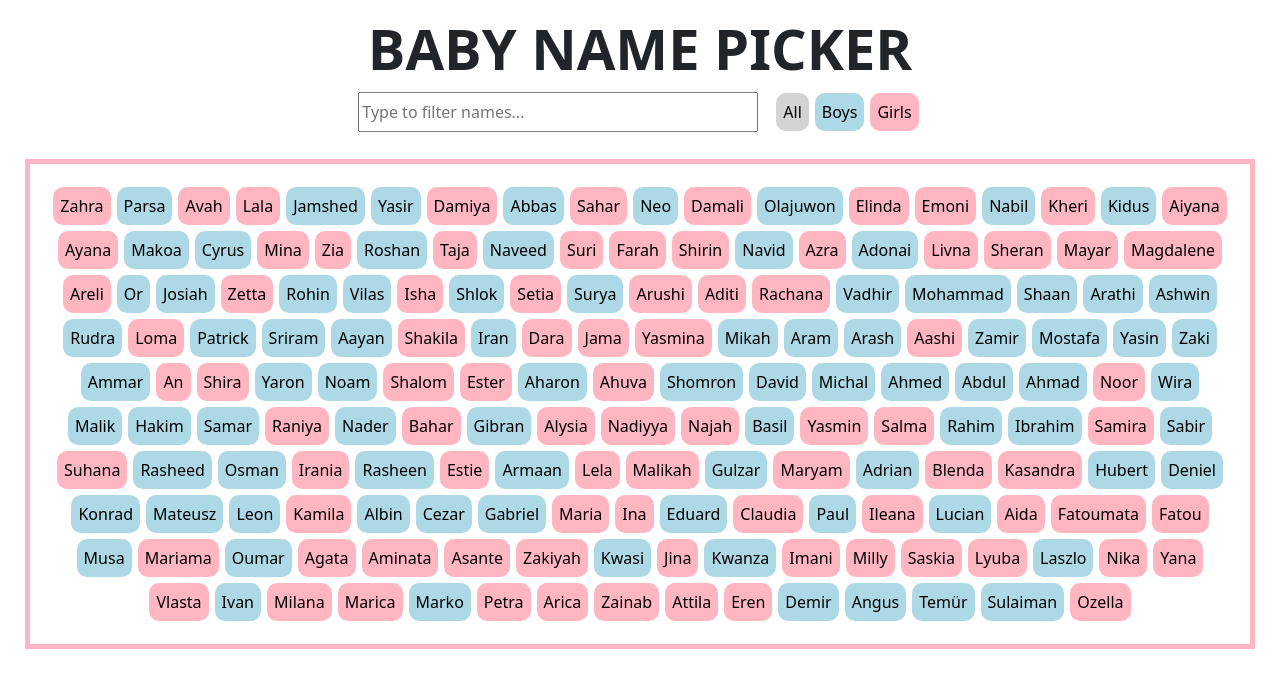
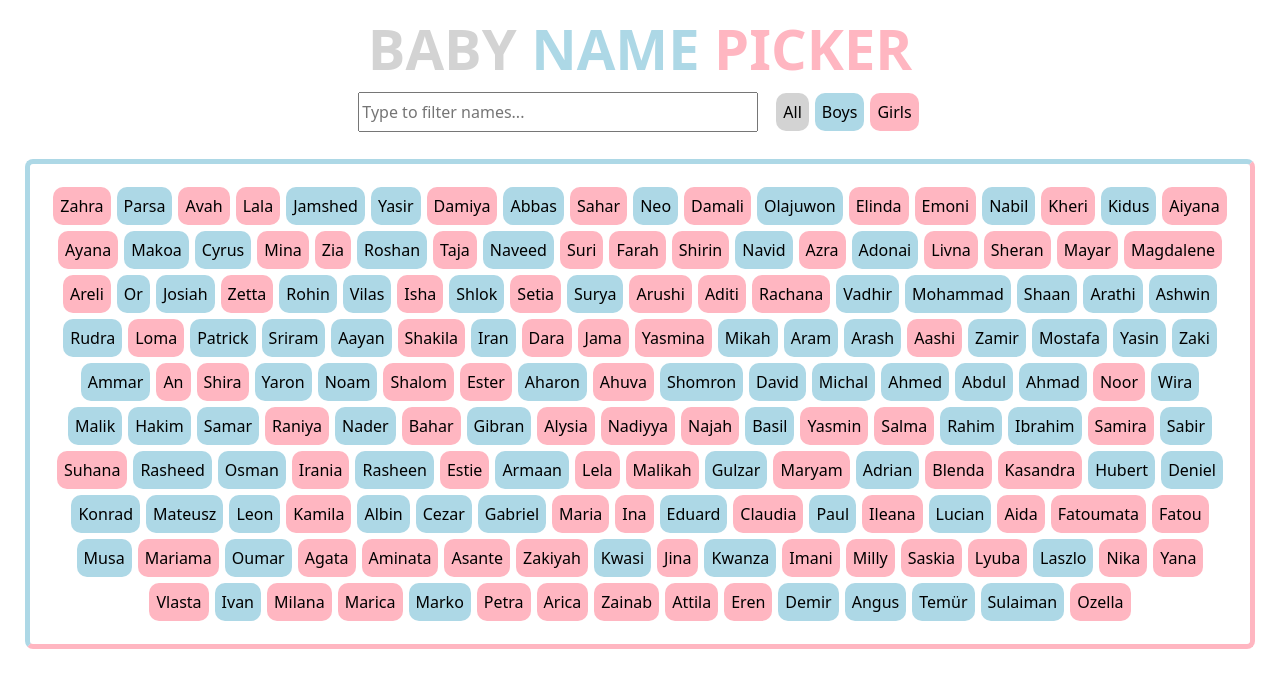
Before and after one commit to mbalci85/11.react_baby_name_picker_hooks, a React (Create React App) app: page / in a window 1280 px wide. Shown: the top 688 px of the page. Built offline with nearby package versions, Linux system fonts and the light colour scheme.

Commit message:
added style to border

```diff
--- a/src/App.js
+++ b/src/App.js
@@ -5,17 +5,25 @@ import allNames from './Names';
 
 const App = () => {
 	const [names, setNames] = useState(allNames);
+	const [borderBoy, setBorderBoy] = useState(false);
+	const [borderGirl, setBorderGirl] = useState(false);
 
 	const filterGirls = () => {
 		setNames(allNames.filter((name) => name.sex === 'f'));
+		setBorderGirl(true);
+		setBorderBoy(false);
 	};
 
 	const filterBoys = () => {
 		setNames(allNames.filter((name) => name.sex === 'm'));
+		setBorderGirl(false);
+		setBorderBoy(true);
 	};
 
 	const filterAll = () => {
 		setNames(allNames);
+		setBorderGirl(false);
+		setBorderBoy(false);
 	};
 
 	const filterName = (e) => {
@@ -36,7 +44,23 @@ const App = () => {
 					fontWeight: 'bolder',
 				}}
 			>
-				<span>BABY</span> <span>NAME</span> <span>PICKER</span>
+				<span
+					style={{
+						color: borderBoy
+							? 'lightblue'
+							: borderGirl
+							? 'lightpink'
+							: 'lightgray',
+					}}
+				>
+					BABY
+				</span>{' '}
+				<span style={{ color: borderGirl ? 'lightpink' : 'lightblue' }}>
+					NAME
+				</span>{' '}
+				<span style={{ color: borderBoy ? 'lightblue' : 'lightpink' }}>
+					PICKER
+				</span>
 			</h1>
 			<NameFilter
 				filterGirls={filterGirls}
@@ -44,7 +68,7 @@ const App = () => {
 				filterAll={filterAll}
 				filterName={filterName}
 			/>
-			<Names names={names} />
+			<Names names={names} borderBoy={borderBoy} borderGirl={borderGirl} />
 		</div>
 	);
 };
--- a/src/components/Names.js
+++ b/src/components/Names.js
@@ -1,14 +1,27 @@
 import React from 'react';
 import Name from './Name';
 
-const Names = ({ names }) => {
+const Names = ({ names, borderGirl, borderBoy }) => {
 	return (
 		<div
 			style={{
 				margin: 25,
 				textAlign: 'center',
-				border: 'solid 5px lightpink',
+				borderRight: borderBoy
+					? 'solid 5px lightblue'
+					: 'solid 5px lightpink',
+				borderBottom: borderBoy
+					? 'solid 5px lightblue'
+					: 'solid 5px lightpink',
+				borderTop: borderGirl
+					? 'solid 5px lightpink'
+					: 'solid 5px lightblue',
+				borderLeft: borderGirl
+					? 'solid 5px lightpink'
+					: 'solid 5px lightblue',
+
 				padding: 20,
+				borderRadius: 8,
 			}}
 		>
 			{names.map((name) => (
```
Also changed, not shown: 1 other file (tests, documents, lock files or other folders).
